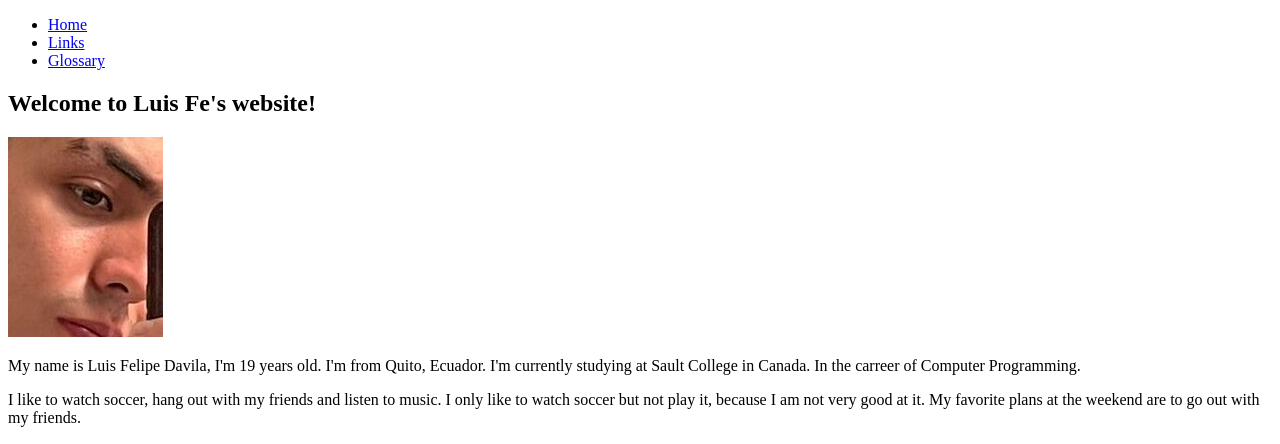
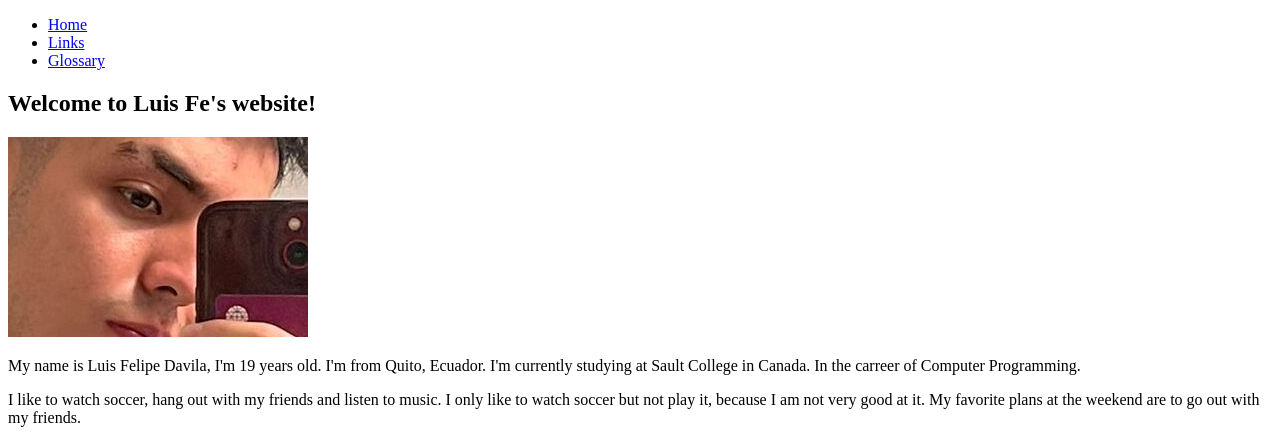
Before and after one commit to luisfe1505/luisfe1505, a plain HTML site: page site/index.html in a window 1280 px wide. Shown: the top 444 px of the page. Drawn offline with Linux system fonts and the light colour scheme.

Commit message:
Update site/index.html
Co-authored-by: Hunter Breathat <hbreathat@saultcollege.ca>

```diff
--- a/site/index.html
+++ b/site/index.html
@@ -24,14 +24,14 @@
         <main>
             <section id="bio">
                 <h1>Welcome to Luis Fe's website!</h1>
-                <section>
+                <picture>
                 <a href="images/myself.jpg" target="_blank">
                     <img src="images/thumbnail-150.jpg"
-                        srcset="images/thumbnail-150.jpg, images/thumbnail-300.jpg, images/myself.jpg"
-                        sizes="(max-width: 500px) 150px,(min-width:501px) 300px"
+                        srcset="images/thumbnail-150.jpg 150w, images/thumbnail-300.jpg 300w, images/myself.jpg"
+                        sizes="(max-width: 500px) 150px, 300px"
                         alt="A image of myself">
                 </a>
-                </section>
+                </pciture>
             </section>
 
                 <p>My name is Luis Felipe Davila, I'm 19 years old. I'm from Quito, Ecuador.
```
